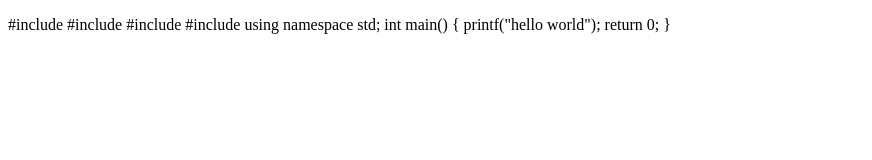
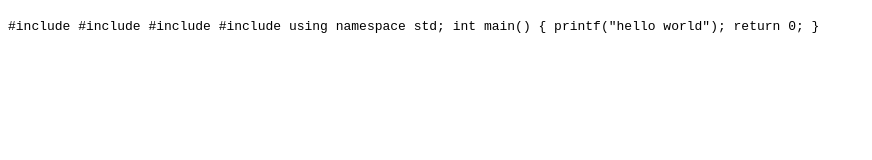
Before and after one commit to xsghao/xsghao.github.io, a plain HTML site: page index.html in a window 1280 px wide. Shown: the whole page, without its empty margins (0-872 px from the left). Drawn offline with Linux system fonts and the light colour scheme.

Commit message:
Update index.html

```diff
--- a/index.html
+++ b/index.html
@@ -1,6 +1,6 @@
 <!doctype html>
 <html>
-<p>#include <cstdio>
+<p><code>#include <cstdio>
 #include <cstring>
 #include <iostream>
 #include <algorithm>
@@ -9,5 +9,5 @@ int main() {
 	printf("hello world");
 	return 0;
 }
-</p>
+</code></p>
 </html>
```
